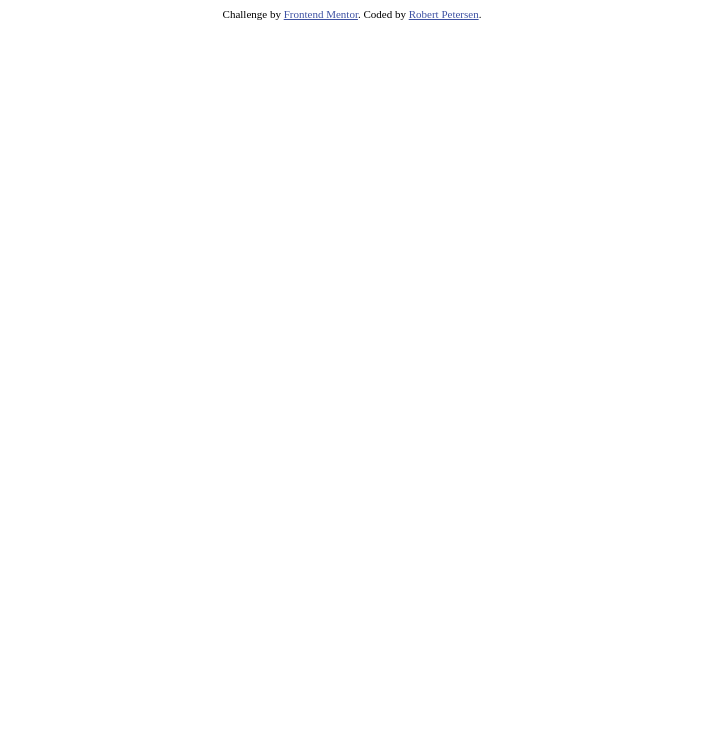
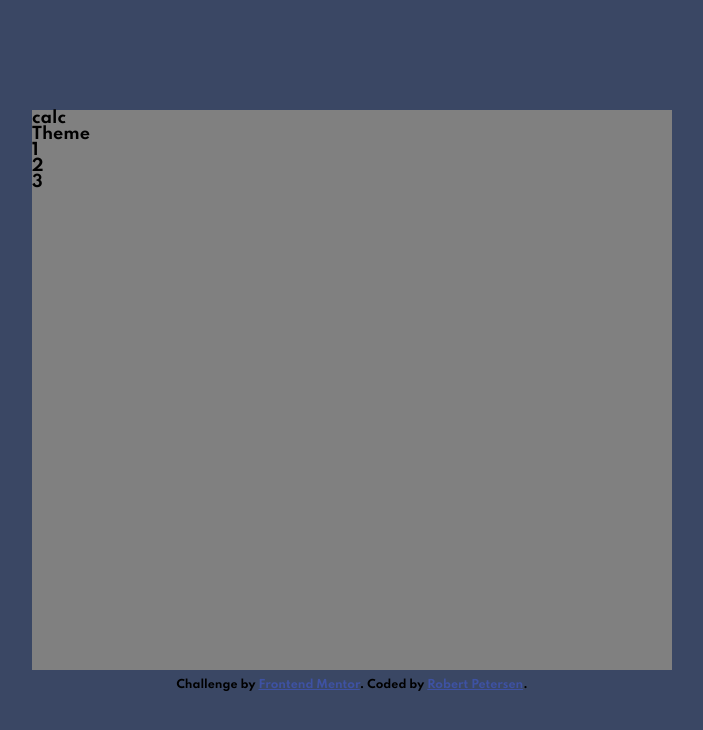
Before and after one commit to robert-petersen/calculator-app, a React (Create React App) app: page / in a window 1280 px wide. Shown: the top 730 px of the page, without its empty margins (288-991 px from the left). Built offline with nearby package versions, Linux system fonts and the light colour scheme.

Commit message:
started structure

```diff
--- a/src/App.js
+++ b/src/App.js
@@ -1,15 +1,21 @@
 import React from "react";
+import CalcBottom from "./components/CalcBottom";
+import CalcScreen from "./components/CalcScreen";
+import CalcTop from "./components/CalcTop";
 
 function App() {
   return (
-    <>
-
-
+    <div className="app">
+      <div className="calculator">
+        <CalcTop />
+        <CalcScreen />
+        <CalcBottom />
+      </div>
       <div class="attribution">
         Challenge by <a href="https://www.frontendmentor.io?ref=challenge" target="_blank" rel="noreferrer">Frontend Mentor</a>.
         Coded by <a href="https://robert-petersen.vercel.app/" target="_blank" rel="noreferrer">Robert Petersen</a>.
       </div>
-    </>
+    </div>
   );
 }
 
--- /dev/null
+++ b/src/_app.scss
@@ -0,0 +1,23 @@
+.app {
+  min-height: 100vh;
+  min-width: 100vw;
+  background-color: hsl(222, 26%, 31%);
+  display: flex;
+  flex-direction: column;
+  justify-content: center;
+  align-items: center;
+}
+
+.calculator {
+  width: 50vw;
+  height: 70vh;
+  background-color: grey;
+  display: grid;
+  grid-template-columns: 100%;
+  grid-template-rows: 1fr 1fr 3fr;
+  grid-gap: 1rem;
+}
+
+// Attribution Styles
+.attribution { font-size: 11px; text-align: center; margin-top: 10px; }
+.attribution a { color: hsl(228, 45%, 44%); font-size: 11px; }
--- /dev/null
+++ b/src/components/CalcBottom.js
@@ -0,0 +1,11 @@
+import React from 'react';
+
+const CalcBottom = () => {
+  return (
+    <div className="calculator__bottom">
+
+    </div>
+  )
+}
+
+export default CalcBottom;
--- /dev/null
+++ b/src/components/CalcScreen.js
@@ -0,0 +1,11 @@
+import React from 'react';
+
+const CalcScreen = () => {
+  return (
+    <div className="calculator__screen">
+
+    </div>
+  )
+}
+
+export default CalcScreen;
--- /dev/null
+++ b/src/components/CalcTop.js
@@ -0,0 +1,26 @@
+import React from 'react';
+
+const CalcTop = () => {
+  return (
+    <div className="calculator-top">
+      <h1 className="top-title">calc</h1>
+      <div className="top-themes-container" >
+        <h2 className="themes-title">Theme</h2>
+        <div className="theme-select-container">
+          <div className="theme-number-container">
+            <h3 className="theme-number">1</h3>
+            <h3 className="theme-number">2</h3>
+            <h3 className="theme-number">3</h3>
+          </div>
+          <div className="theme-button">
+            <div className="button-select"></div>
+            <div className="button-select"></div>
+            <div className="button-select"></div>
+          </div>
+        </div>
+      </div>
+    </div>
+  )
+}
+
+export default CalcTop;
--- /dev/null
+++ b/src/components/_CalcTop.scss
@@ -0,0 +1,3 @@
+.calculator-top {
+
+}
--- a/src/index.css
+++ b/src/index.css
@@ -1,9 +1,109 @@
+/* CSS reset until line 50 */
+/* http://meyerweb.com/eric/tools/css/reset/
+   v2.0 | 20110126
+   License: none (public domain)
+*/
+@import url("https://fonts.googleapis.com/css2?family=Spartan:wght@700&display=swap");
+html, body, div, span, applet, object, iframe,
+h1, h2, h3, h4, h5, h6, p, blockquote, pre,
+a, abbr, acronym, address, big, cite, code,
+del, dfn, em, img, ins, kbd, q, s, samp,
+small, strike, strong, sub, sup, tt, var,
+b, u, i, center,
+dl, dt, dd, ol, ul, li,
+fieldset, form, label, legend,
+table, caption, tbody, tfoot, thead, tr, th, td,
+article, aside, canvas, details, embed,
+figure, figcaption, footer, header, hgroup,
+menu, nav, output, ruby, section, summary,
+time, mark, audio, video {
+  margin: 0;
+  padding: 0;
+  border: 0;
+  font-size: 100%;
+  font: inherit;
+  vertical-align: baseline;
+}
+
+/* HTML5 display-role reset for older browsers */
+article, aside, details, figcaption, figure,
+footer, header, hgroup, menu, nav, section {
+  display: block;
+}
+
+body {
+  line-height: 1;
+}
+
+ol, ul {
+  list-style: none;
+}
+
+blockquote, q {
+  quotes: none;
+}
+
+blockquote:before, blockquote:after,
+q:before, q:after {
+  content: '';
+  content: none;
+}
+
+table {
+  border-collapse: collapse;
+  border-spacing: 0;
+}
+
+* {
+  font-size: 62.5%;
+  -webkit-box-sizing: border-box;
+          box-sizing: border-box;
+}
+
+body {
+  font-family: 'Spartan', sans-serif;
+}
+
+.app {
+  min-height: 100vh;
+  min-width: 100vw;
+  background-color: #3a4764;
+  display: -webkit-box;
+  display: -ms-flexbox;
+  display: flex;
+  -webkit-box-orient: vertical;
+  -webkit-box-direction: normal;
+      -ms-flex-direction: column;
+          flex-direction: column;
+  -webkit-box-pack: center;
+      -ms-flex-pack: center;
+          justify-content: center;
+  -webkit-box-align: center;
+      -ms-flex-align: center;
+          align-items: center;
+}
+
+.calculator {
+  width: 50vw;
+  height: 70vh;
+  background-color: grey;
+  display: -ms-grid;
+  display: grid;
+  -ms-grid-columns: 100%;
+      grid-template-columns: 100%;
+  -ms-grid-rows: 1fr 1fr 3fr;
+      grid-template-rows: 1fr 1fr 3fr;
+  grid-gap: 1rem;
+}
+
 .attribution {
   font-size: 11px;
   text-align: center;
+  margin-top: 10px;
 }
 
 .attribution a {
   color: #3e52a3;
+  font-size: 11px;
 }
 /*# sourceMappingURL=index.css.map */
--- a/src/index.scss
+++ b/src/index.scss
@@ -1,5 +1,70 @@
+/* CSS reset until line 50 */
+/* http://meyerweb.com/eric/tools/css/reset/
+   v2.0 | 20110126
+   License: none (public domain)
+*/
+html, body, div, span, applet, object, iframe,
+h1, h2, h3, h4, h5, h6, p, blockquote, pre,
+a, abbr, acronym, address, big, cite, code,
+del, dfn, em, img, ins, kbd, q, s, samp,
+small, strike, strong, sub, sup, tt, var,
+b, u, i, center,
+dl, dt, dd, ol, ul, li,
+fieldset, form, label, legend,
+table, caption, tbody, tfoot, thead, tr, th, td,
+article, aside, canvas, details, embed,
+figure, figcaption, footer, header, hgroup,
+menu, nav, output, ruby, section, summary,
+time, mark, audio, video {
+	margin: 0;
+	padding: 0;
+	border: 0;
+	font-size: 100%;
+	font: inherit;
+	vertical-align: baseline;
+}
+/* HTML5 display-role reset for older browsers */
+article, aside, details, figcaption, figure,
+footer, header, hgroup, menu, nav, section {
+	display: block;
+}
+body {
+	line-height: 1;
+}
+ol, ul {
+	list-style: none;
+}
+blockquote, q {
+	quotes: none;
+}
+blockquote:before, blockquote:after,
+q:before, q:after {
+	content: '';
+	content: none;
+}
+table {
+	border-collapse: collapse;
+	border-spacing: 0;
+}
 
+// Font Import / Overall Styles
+@import url('https://fonts.googleapis.com/css2?family=Spartan:wght@700&display=swap');
 
+* {
+  font-size: 62.5%;
+	box-sizing: border-box;
+}
 
-.attribution { font-size: 11px; text-align: center; }
-.attribution a { color: hsl(228, 45%, 44%); }
+body {
+  font-family: 'Spartan', sans-serif;
+}
+
+// Variables
+
+// Mixins
+
+// Component Sheet Imports
+@import "./app";
+@import "./components//CalcTop";
+@import "./components//CalcScreen";
+@import "./components//CalcBottom";
```
Also changed, not shown: src/components/_CalcBottom.scss (added), src/components/_CalcScreen.scss (added), 1 other file (tests, documents, lock files or other folders).
